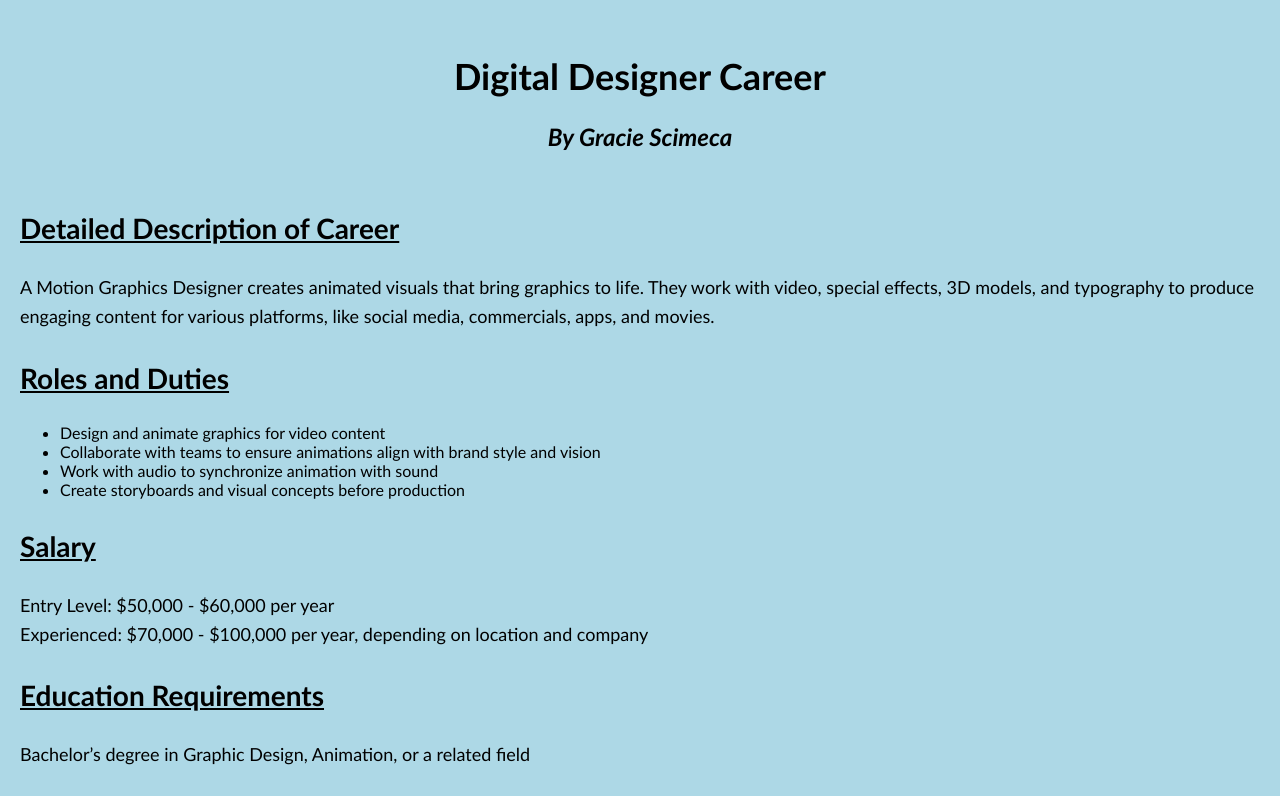
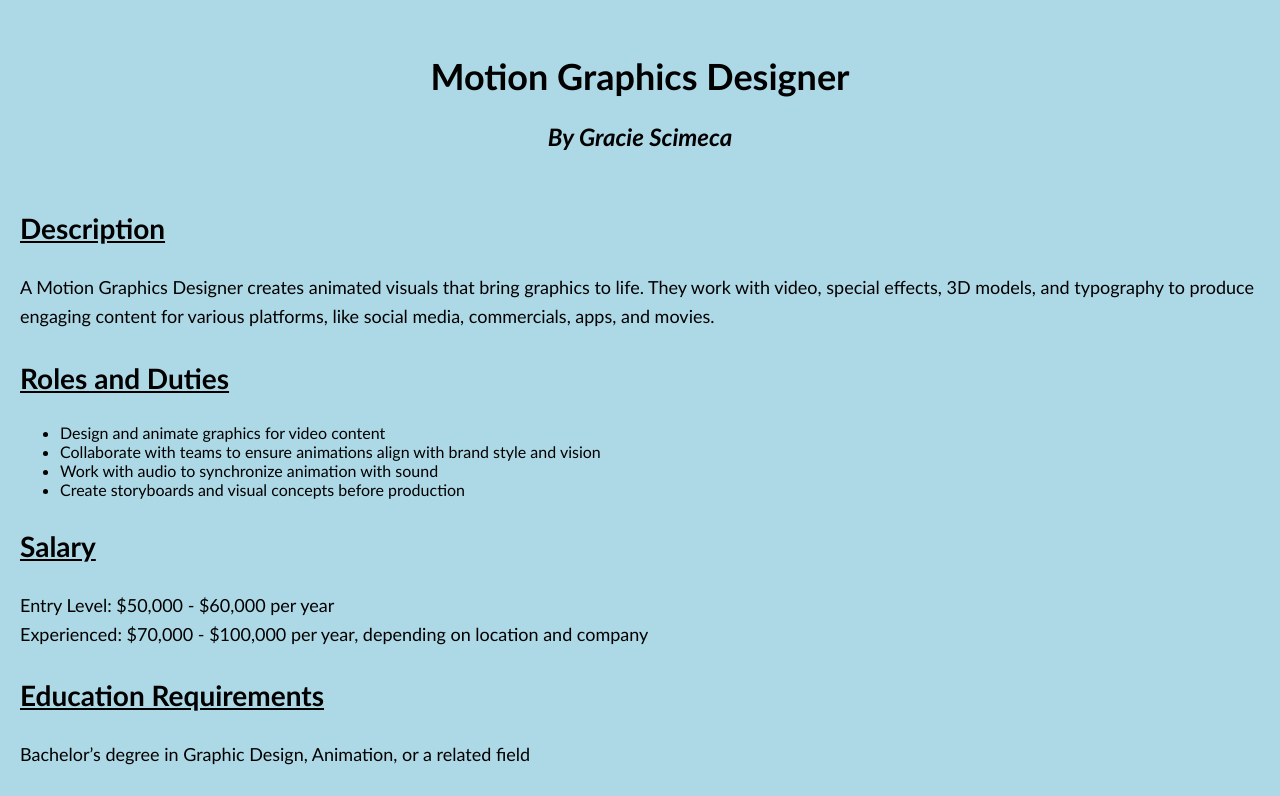
Before and after one commit to graciescimeca07/digitaldesign, a plain HTML site: page index.html in a window 1280 px wide. Shown: the top 796 px of the page. Drawn offline with Linux system fonts and the light colour scheme.

Commit message:
Update index.html

```diff
--- a/index.html
+++ b/index.html
@@ -44,12 +44,12 @@
 <body>
 
     <header>
-        <h1>Digital Designer Career</h1>
+        <h1>Motion Graphics Designer</h1>
         <h2>By Gracie Scimeca</h2>
     </header>
 
     <section>
-        <h3>Detailed Description of Career</h3>
+        <h3>Description</h3>
         <p>A Motion Graphics Designer creates animated visuals that bring graphics to life. They work with video, special effects, 3D models, and typography to produce engaging content for various platforms, like social media, commercials, apps, and movies.</p>
     </section>
 
```
